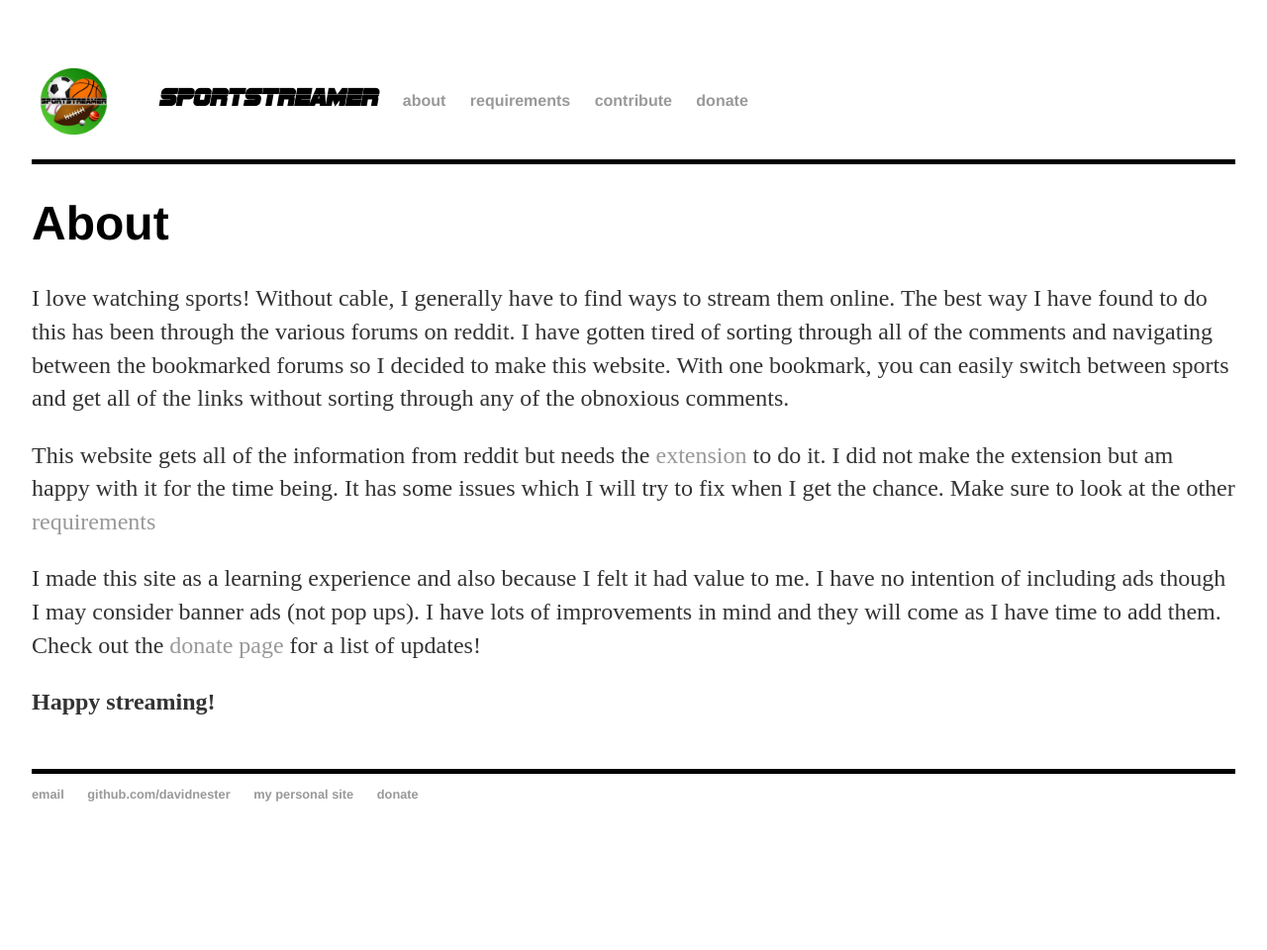
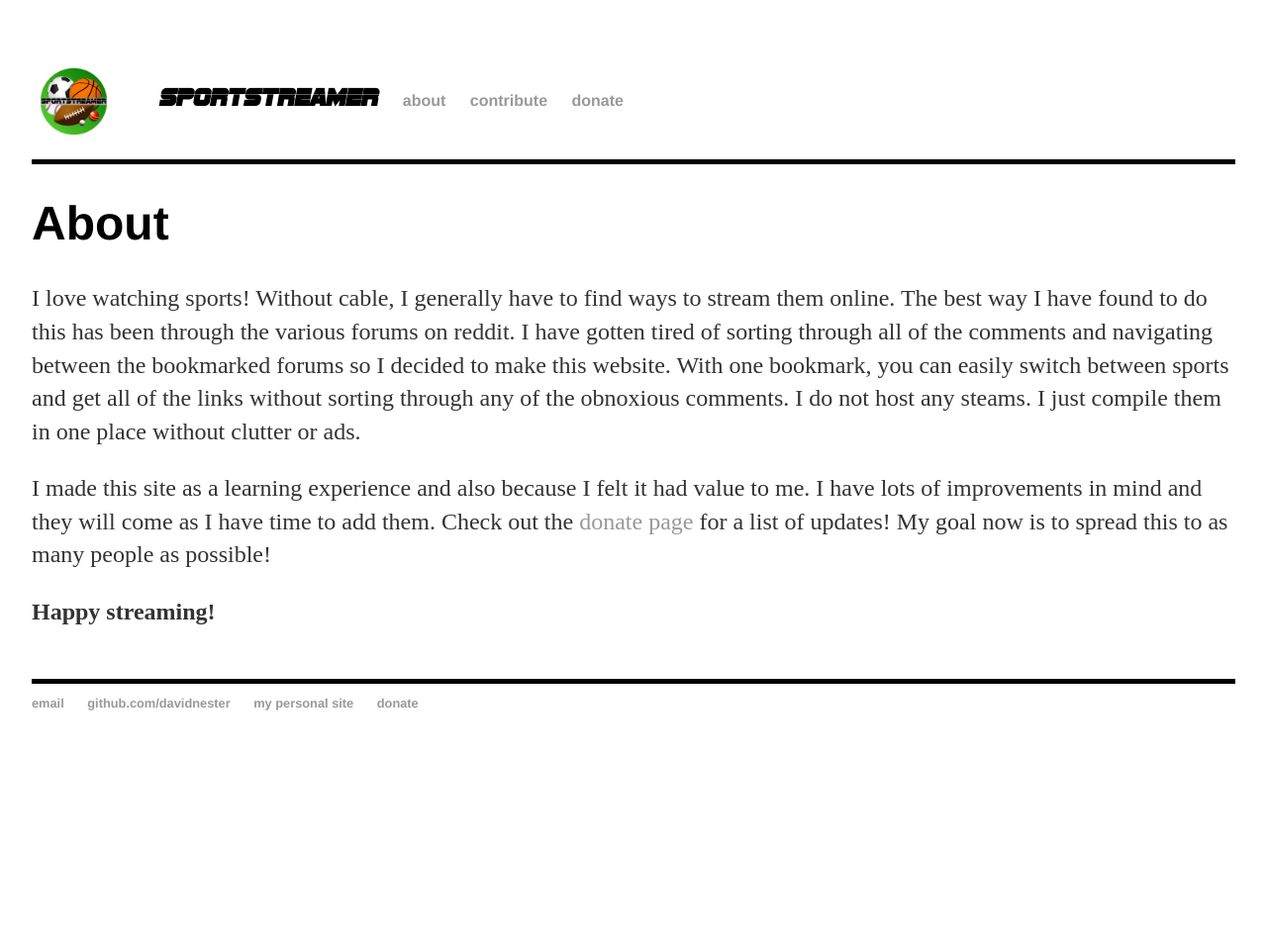
Before and after one commit to DavidNester/DavidNester.github.io, a Jekyll site: the page built from sportstreamer/about/index.html, in a window 1280 px wide. Shown: the whole page at 99% size. Built offline with Jekyll 4.4.1, drawn with Linux system fonts in a browser that asks for light colours.

Commit message:
updates to sportstreamer

```diff
--- a/_layouts/sportstreamer.html
+++ b/_layouts/sportstreamer.html
@@ -3,7 +3,6 @@
 		<head>
 			<title>{{ page.title }}</title>
 			<link rel="stylesheet" type="text/css" href="/css/sportstreamer.css">
-
 			{% if site.google_analytics and jekyll.environment == 'production' %}
 			{% include analytics.html %}
 			{% endif %}
@@ -19,7 +18,6 @@
 			<li><img src="/res/sportstreamer/logo.png" height="75" width="75"><li>
     		<li id="mainlink"><b>SportStreamer</b></li></a>
     		<li><a href="https://davidnester.github.io/sportstreamer/about">about</a></li>
-    		<li><a href="https://davidnester.github.io/sportstreamer/requirements">requirements</a></li>
     		<li><a href="https://davidnester.github.io/sportstreamer/contribute">contribute</a></li>
     		<li><a href="https://davidnester.github.io/sportstreamer/donate">donate</a></li>
 		</ul>
--- a/sportstreamer/about/index.html
+++ b/sportstreamer/about/index.html
@@ -7,17 +7,12 @@ title: About
 The best way I have found to do this has been through the various forums on reddit. I have
 gotten tired of sorting through all of the comments and navigating between the bookmarked
 forums so I decided to make this website. With one bookmark, you can easily switch between sports
-and get all of the links without sorting through any of the obnoxious comments.</p>
+and get all of the links without sorting through any of the obnoxious comments. I do not host
+any steams. I just compile them in one place without clutter or ads.</p>
 
-<p>This website gets all of the information from reddit but needs the <a href="https://chrome.google.com/webstore/detail/allow-control-allow-origi/nlfbmbojpeacfghkpbjhddihlkkiljbi/related?hl=en-US">extension</a>
- to do it. I did not make the extension but am happy with it for the time being. It has
-some issues which I will try to fix when I get the chance. Make sure to look at the other
-<a href="https://davidnester.github.io/sportstreamer/requirements">requirements</a></p>
-
-<p>I made this site as a learning experience and also because I felt it had value to me. I
-have no intention of including ads though I may consider banner ads (not pop ups). I have
+<p>I made this site as a learning experience and also because I felt it had value to me. I have
 lots of improvements in mind and they will come as I have time to add them. Check out
 the <a href="https://davidnester.github.io/sportstreamer/donate">donate page</a> for a
-list of updates!</p>
+list of updates! My goal now is to spread this to as many people as possible!</p>
 
 <p><b>Happy streaming!</b></p>
```
Also changed, not shown: 404.html (+6 -3 lines), sportstreamer/contribute/index.html (+2 -10 lines), sportstreamer/donate/index.html (+5 -2 lines), sportstreamer/requirements/index.html (deleted, +0 -10 lines).
